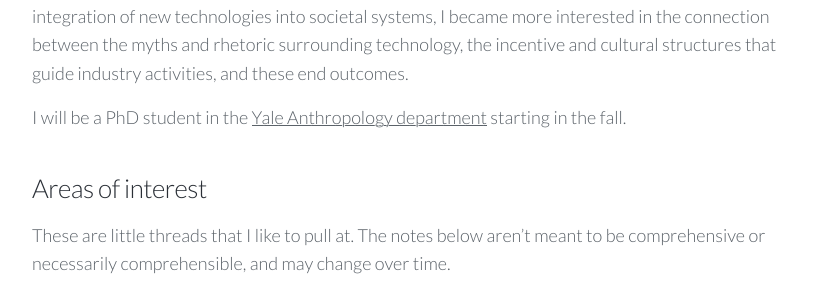
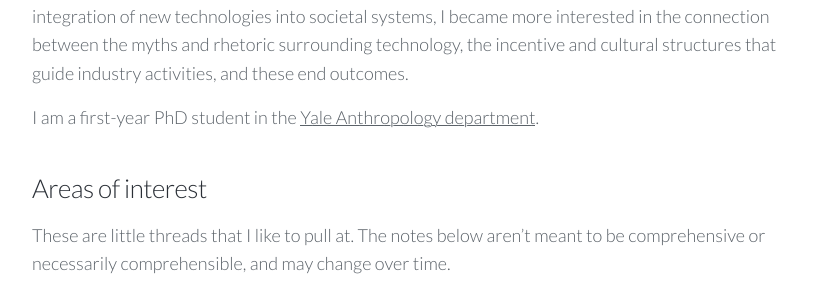
Before and after one commit to venetucci/personal-website, a Jekyll site: the page built from _pages/about.md, in a window 1280 px wide and 900 px high, scrolled down 359 px. Shown: the part 154-454 px from the top of the window, without its empty margins (224-1052 px from the left). Built offline with Jekyll 4.4.1, drawn with Linux system fonts in a browser that asks for light colours; nearby versions of some CDN libraries.

Commit message:
Update from Forestry.io Michelle Venetucci Harvey updated _pages/about.md

```diff
--- a/_pages/about.md
+++ b/_pages/about.md
@@ -8,7 +8,7 @@ featured_image: "/images/alice_no.png"
 ---
 As an undergraduate studying anthropology and urban planning, I was interested in exploring how individual health and wellbeing is often determined by food landscapes, physical surroundings, and access to transportation. As a product designer working on contemporary tech products, I became curious about how to apply these frameworks to the digital products humans use on a daily basis. After working inside the industry and seeing larger impacts and cultural shifts stemming from the integration of new technologies into societal systems, I became more interested in the connection between the myths and rhetoric surrounding technology, the incentive and cultural structures that guide industry activities, and these end outcomes.
 
-I will be a PhD student in the [Yale Anthropology department](https://anthropology.yale.edu/) starting in the fall.
+I am a first-year PhD student in the [Yale Anthropology department](https://anthropology.yale.edu/).
 
 ### Areas of interest
 
```
